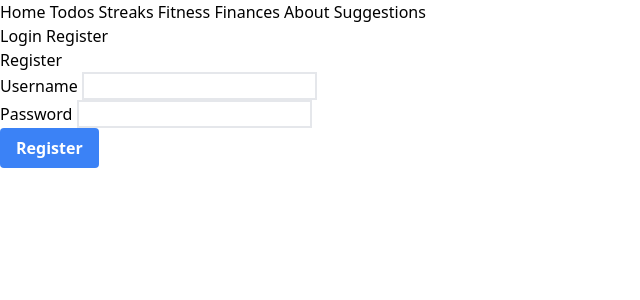
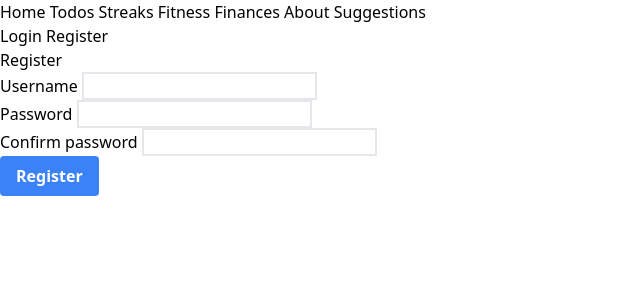
Before and after one commit to Lun4t1c/DailyPal, a SvelteKit app: page /register in a window 1280 px wide. Shown: the top 300 px of the page, without its empty margins (0-640 px from the left). Built offline with nearby package versions, Linux system fonts and the light colour scheme; no server answers.

Commit message:
Improved user registration

```diff
--- a/src/routes/(auth)/register/+page.server.ts
+++ b/src/routes/(auth)/register/+page.server.ts
@@ -20,6 +20,14 @@ const register: Action = async ({request}) => {
     const username: string = data.get('username') as string;
     const password: string = data.get('password') as string;
 
+    const userTemp = await db.collection('users').findOne({ username: username })
+    if (userTemp != null) {
+        return {
+            status: 400,
+            body: { user: true, }
+        };
+    }
+
     db.collection('users').insertOne({
         username: username,
         password: await bcrypt.hash(password, 10),
--- a/src/routes/(auth)/register/+page.svelte
+++ b/src/routes/(auth)/register/+page.svelte
@@ -20,8 +20,16 @@
             <input id="password" name="password" type="password" required class="border-2">
         </div>
 
-        {#if form?.user}
+        <div>
+            <label for="passwordConfirm">Confirm password</label>
+            <input id="passwordConfirm" name="passwordConfirm" type="password" required class="border-2">
+        </div>
+
+        {#if form?.body.user}
             <p class="error">Username already taken.</p>
+        {/if}
+        {#if form?.body.passwordConfirm}
+            <p class="error">Passwords are not identical.</p>
         {/if}
 
         <button class="btn" type="submit">Register</button>
```
